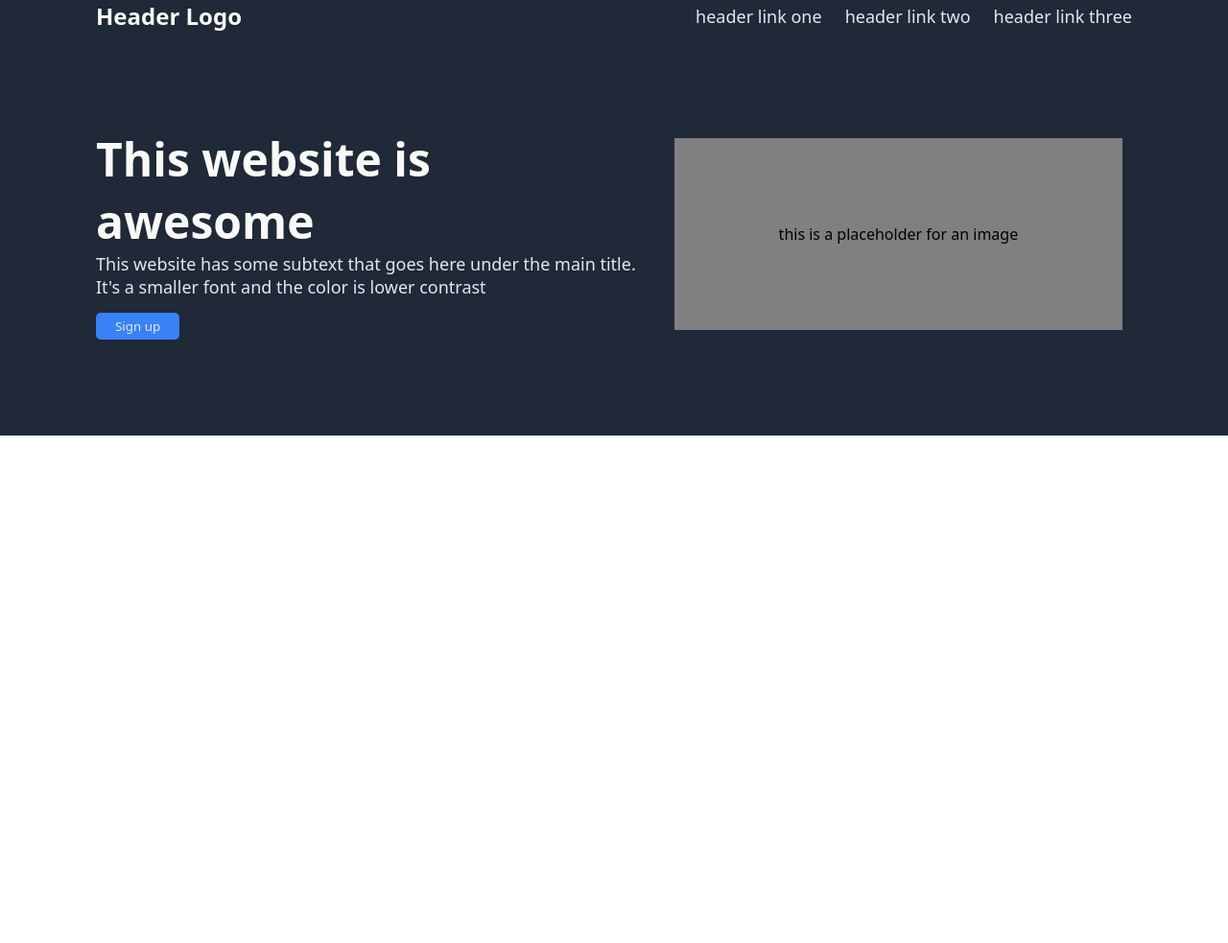
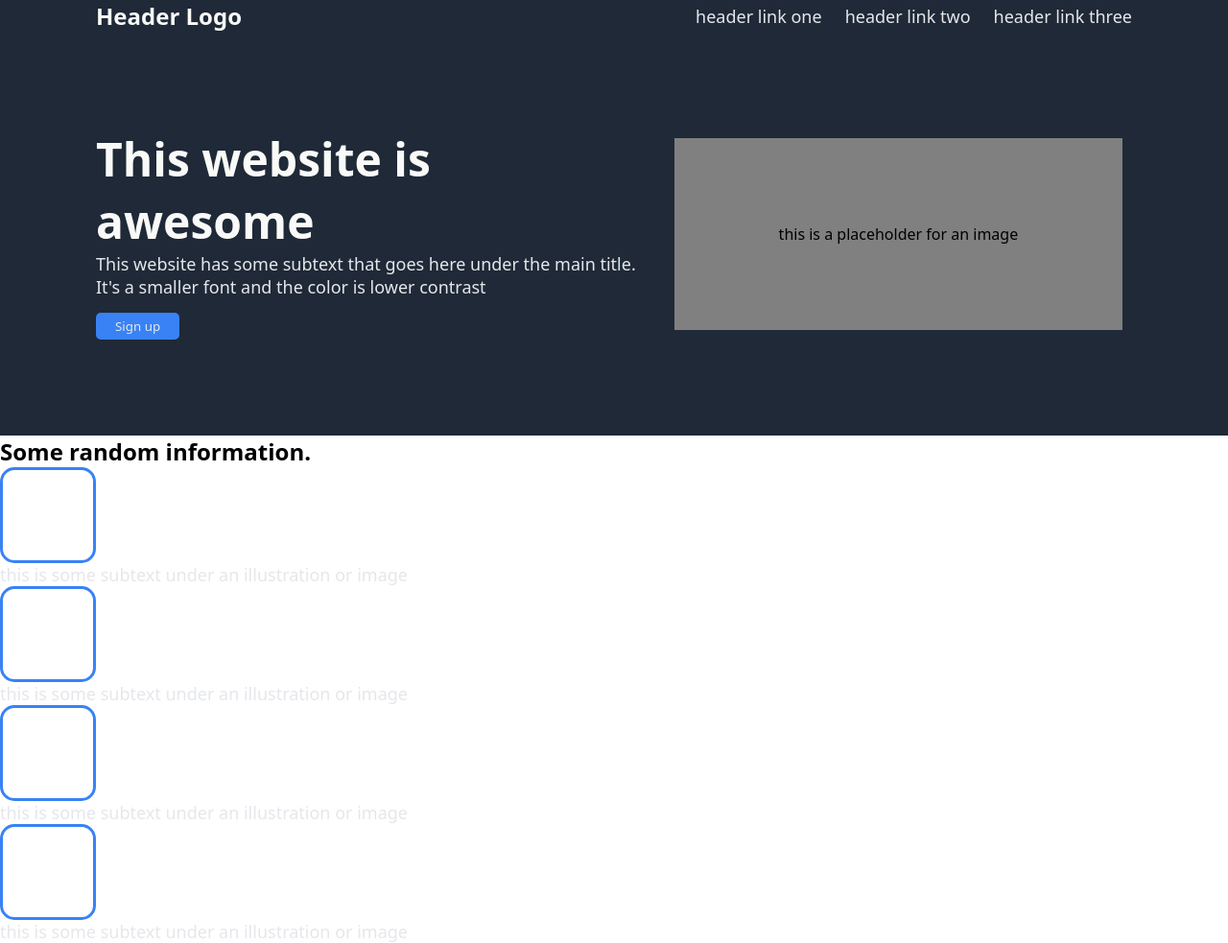
Before and after one commit to purplesarcophagus/landing-page-odin-project, a plain HTML site: page index.html in a window 1280 px wide. Shown: the whole page at 96% size. Before the commit the page ends 800 px from the top, so only its background shows below. Drawn offline with Linux system fonts and the light colour scheme.

Commit message:
creating info-pic divs with their corresponding texts

```diff
--- a/index.html
+++ b/index.html
@@ -41,5 +41,16 @@
 
     </div>
 
+    <h2 class="info-header">Some random information.</h2>
+
+    <div class="info-pic"></div>
+    <p class="h-subtext">this is some subtext under an illustration or image</p>
+    <div class="info-pic"></div>
+    <p class="h-subtext">this is some subtext under an illustration or image</p>
+    <div class="info-pic"></div>
+    <p class="h-subtext">this is some subtext under an illustration or image</p>
+    <div class="info-pic"></div>
+    <p class="h-subtext">this is some subtext under an illustration or image</p>
+
 </body>
 </html>
--- a/style.css
+++ b/style.css
@@ -67,3 +67,10 @@
     padding: 5px 20px;
     margin-top: 15px;
 }
+
+.info-pic {
+    width: 100px;
+    height: 100px;
+    border: 3px solid #3882f6;
+    border-radius: 15px;
+}
```
